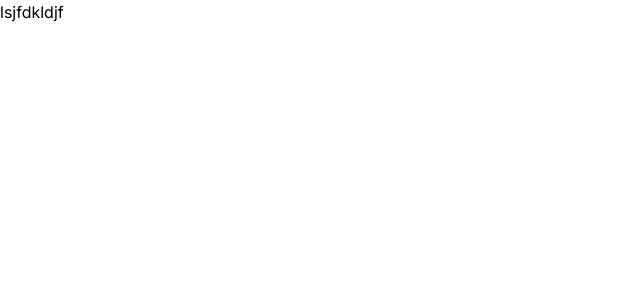
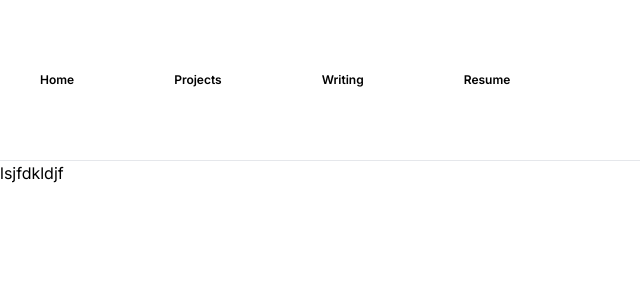
Before and after one commit to R-Jin/r-jin.dev_v2, a Next.js app: page / in a window 1280 px wide. Shown: the top 300 px of the page, without its empty margins (0-640 px from the left). Built offline with nearby package versions, Linux system fonts and the light colour scheme.

Commit message:
Add client side navigation

```diff
--- a/src/app/layout.tsx
+++ b/src/app/layout.tsx
@@ -1,6 +1,8 @@
 import type { Metadata } from "next";
 import { inter, merriweather } from "@/ui/fonts";
 import "@/ui/globals.css";
+
+import Header from "@/ui/components/header/Header";
 
 export const metadata: Metadata = {
   title: "R-Jin.dev",
@@ -17,7 +19,11 @@ export default function RootLayout({
       lang="en"
       className={`${merriweather.variable} ${inter.variable} antialiased`}
     >
-      <body>{children}</body>
+      <body>
+        <Header />
+        {children}
+        {/* footer */}
+      </body>
     </html>
   );
 }
--- /dev/null
+++ b/src/ui/components/header/Header.tsx
@@ -0,0 +1,10 @@
+import NavLinks from "./NavLinks";
+
+export default function Header() {
+  return (
+    <header>
+      <NavLinks />
+      <hr />
+    </header>
+  );
+}
--- /dev/null
+++ b/src/ui/components/header/NavLinks.tsx
@@ -0,0 +1,26 @@
+"use client";
+import Link from "next/link";
+
+type link = {
+  name: string;
+  href: string;
+};
+
+const links: link[] = [
+  { name: "Home", href: "/" },
+  { name: "Projects", href: "/projects" },
+  { name: "Writing", href: "/writing" },
+  { name: "Resume", href: "/resume" },
+];
+
+export default function NavLinks() {
+  return (
+    <nav className="text-xs py-8 space-x-5 font-sans font-semibold flex text-center justify-left">
+      {links.map((link) => (
+        <Link key={link.name} href={link.href} className="p-10">
+          {link.name}
+        </Link>
+      ))}
+    </nav>
+  );
+}
```
